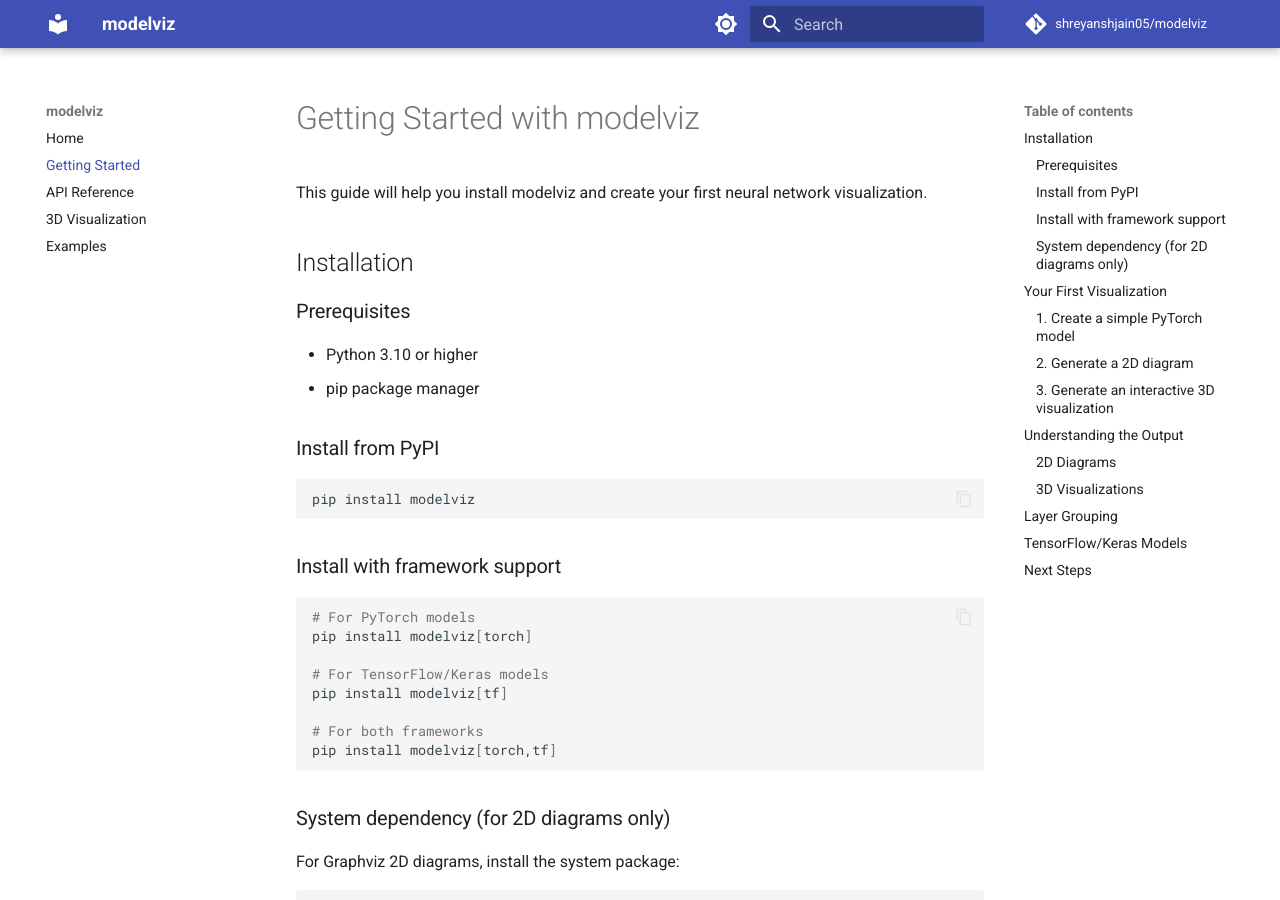
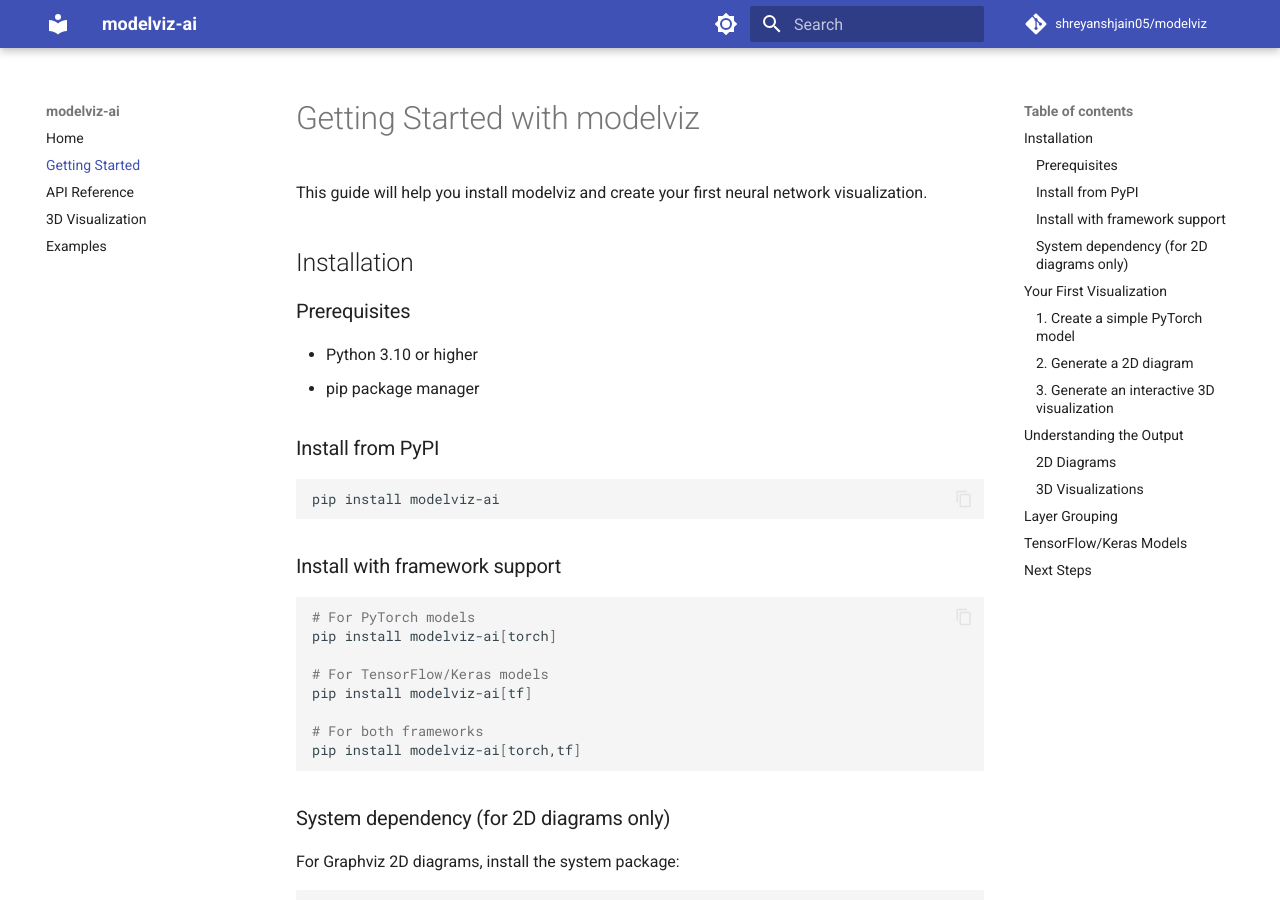
Before and after one commit to shreyanshjain05/modelviz, an MkDocs documentation site: the page built from docs/getting-started.md, in a window 1280 px wide and 900 px high. Built offline with MkDocs 1.6.1 and Material for MkDocs 9.7.7, drawn with Linux system fonts in a browser that asks for light colours; comment, search, counter and statistics services are not loaded.

````diff
--- a/docs/getting-started.md
+++ b/docs/getting-started.md
@@ -12,20 +12,20 @@ This guide will help you install modelviz and create your first neural network v
 ### Install from PyPI
 
 ```bash
-pip install modelviz
+pip install modelviz-ai
 ```
 
 ### Install with framework support
 
 ```bash
 # For PyTorch models
-pip install modelviz[torch]
+pip install modelviz-ai[torch]
 
 # For TensorFlow/Keras models
-pip install modelviz[tf]
+pip install modelviz-ai[tf]
 
 # For both frameworks
-pip install modelviz[torch,tf]
+pip install modelviz-ai[torch,tf]
 ```
 
 ### System dependency (for 2D diagrams only)
--- a/mkdocs.yml
+++ b/mkdocs.yml
@@ -1,6 +1,6 @@
 # MkDocs configuration for documentation site
 
-site_name: modelviz
+site_name: modelviz-ai
 site_description: Framework-agnostic neural network visualization
 repo_url: https://github.com/shreyanshjain05/modelviz
 repo_name: shreyanshjain05/modelviz
--- a/pyproject.toml
+++ b/pyproject.toml
@@ -3,7 +3,7 @@ requires = ["setuptools>=61.0", "wheel"]
 build-backend = "setuptools.build_meta"
 
 [project]
-name = "modelviz"
+name = "modelviz-ai"
 version = "0.1.0"
 description = "Framework-agnostic neural network architecture visualization for Jupyter notebooks"
 readme = "README.md"
````
Also changed, not shown: README.md (+5 -5 lines).
